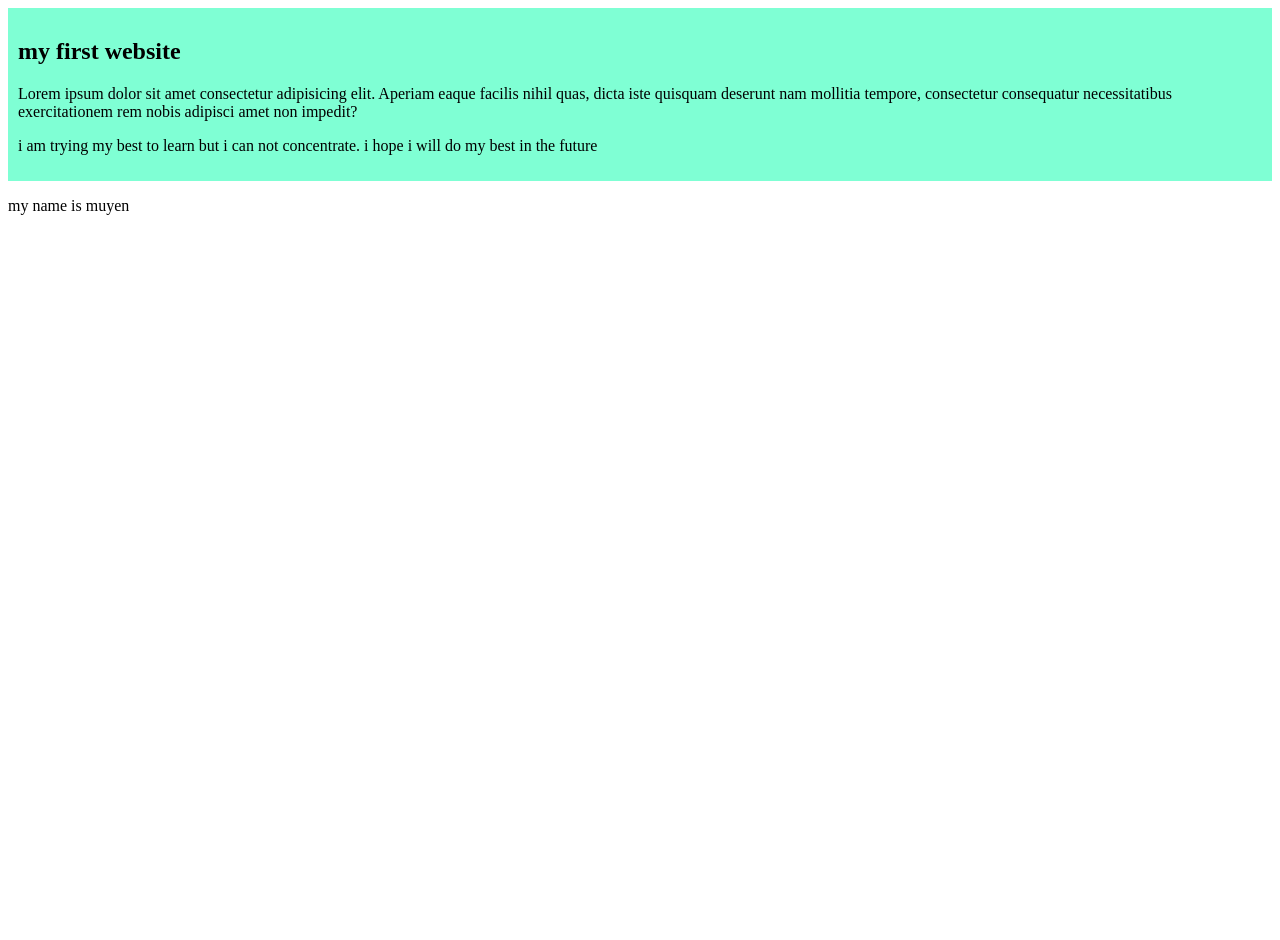
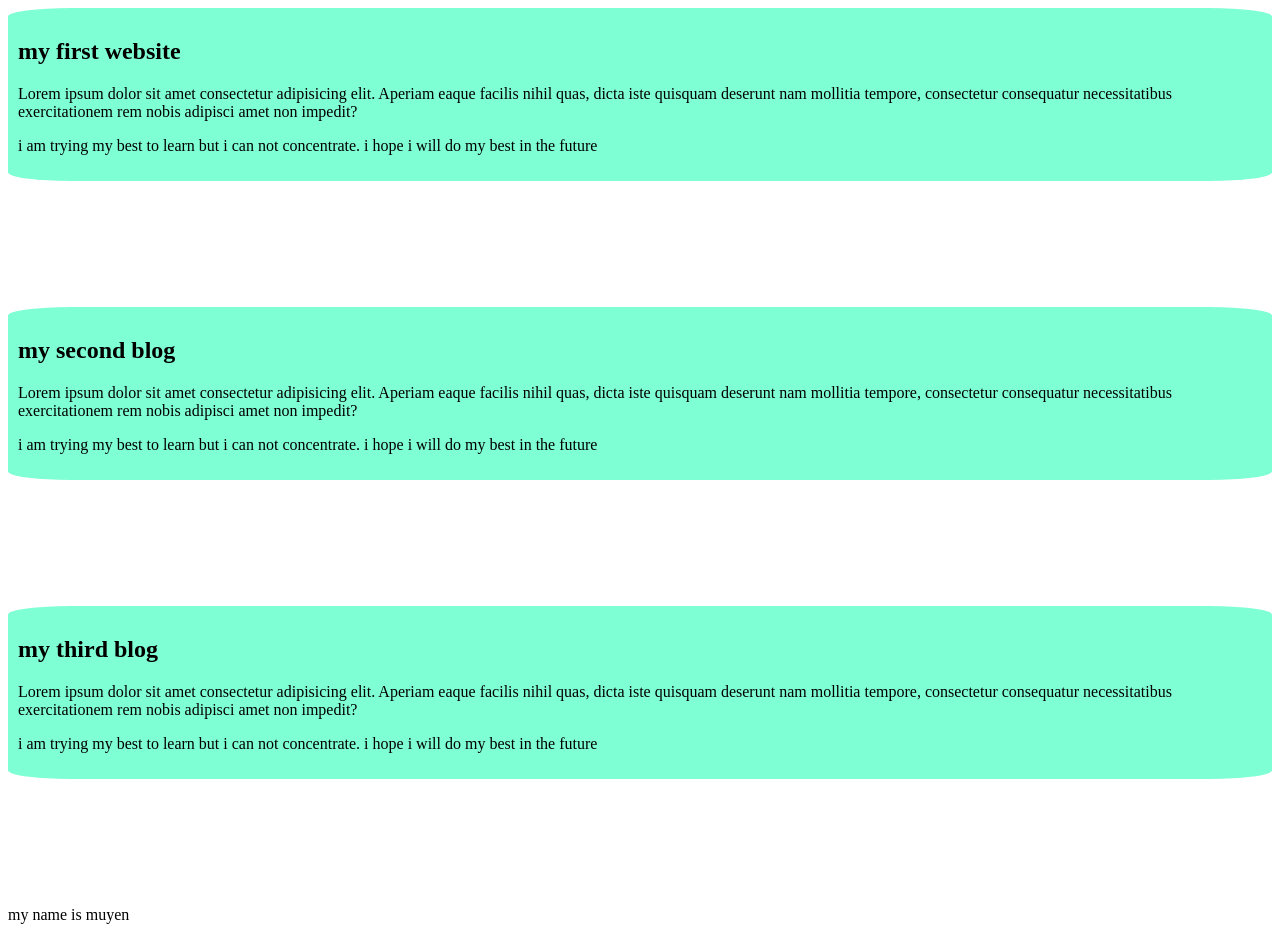
Before and after one commit to MuyenHasan/my-second-github-repo, a plain HTML site: page index.html in a window 1280 px wide. Before the commit the page ends 800 px from the top, so only its background shows below. Drawn offline with Linux system fonts and the light colour scheme.

Commit message:
added the second and third blog

```diff
--- a/index.html
+++ b/index.html
@@ -7,8 +7,19 @@
     <link rel="stylesheet" href="styles/blog.css">
 </head>
 <body>
+
     <div>
         <h2>my first website</h2>
+        <p>Lorem ipsum dolor sit amet consectetur adipisicing elit. Aperiam eaque facilis nihil quas, dicta iste quisquam deserunt nam mollitia tempore, consectetur consequatur necessitatibus exercitationem rem nobis adipisci amet non impedit?</p>
+        <P>i am trying my best to learn but i can not concentrate. i hope i will do my best in the future  </P>
+    </div>
+    <div>
+        <h2>my second blog</h2>
+        <p>Lorem ipsum dolor sit amet consectetur adipisicing elit. Aperiam eaque facilis nihil quas, dicta iste quisquam deserunt nam mollitia tempore, consectetur consequatur necessitatibus exercitationem rem nobis adipisci amet non impedit?</p>
+        <P>i am trying my best to learn but i can not concentrate. i hope i will do my best in the future  </P>
+    </div>
+    <div>
+        <h2>my third blog</h2>
         <p>Lorem ipsum dolor sit amet consectetur adipisicing elit. Aperiam eaque facilis nihil quas, dicta iste quisquam deserunt nam mollitia tempore, consectetur consequatur necessitatibus exercitationem rem nobis adipisci amet non impedit?</p>
         <P>i am trying my best to learn but i can not concentrate. i hope i will do my best in the future  </P>
     </div>
--- a/styles/blog.css
+++ b/styles/blog.css
@@ -1,4 +1,6 @@
 div{
     background-color: aquamarine;
     padding: 10px;
+    margin-bottom: 10%;
+    border-radius: 5%;
 }
```
